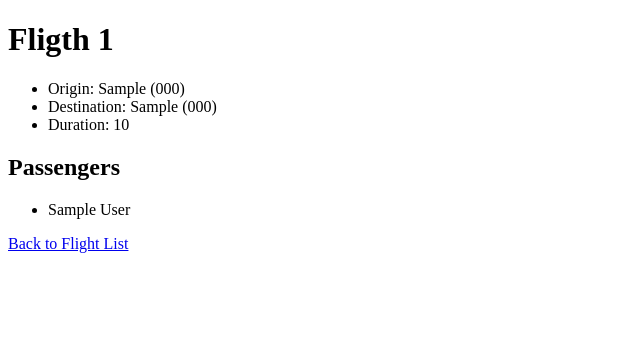
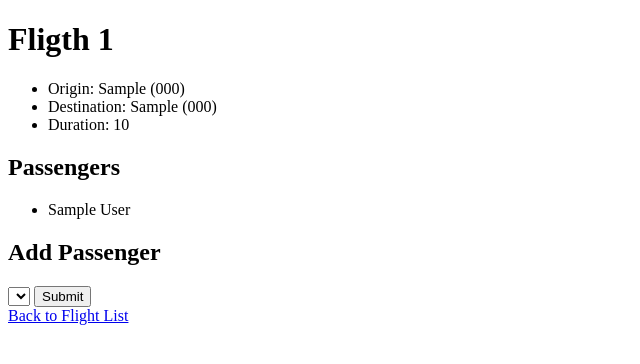
Before and after one commit to ldantas-s/cs50_web_programming_course, a Django app: page /flights/1 in a window 1280 px wide. Shown: the top 364 px of the page, without its empty margins (0-640 px from the left). Run offline with Django 3.2, Linux system fonts and the light colour scheme; tables that the repository leaves empty hold one stand-in row (values such as "Sample post"); lists and menus that the app fills with data are empty.

Commit message:
feat(airline): add a new endpoint called /book

```diff
--- a/django/airline/flights/templates/flights/flight.html
+++ b/django/airline/flights/templates/flights/flight.html
@@ -21,6 +21,17 @@
   {% endfor %}
 </ul>
 
+<h2>Add Passenger</h2>
+<form action="{% url 'airline_flights:book' flight.id %}" method="post">
+  {% csrf_token %}
+  <select name="passenger">
+    {% for passenger in non_passengers %}
+      <option value="{{ passenger.id }}">{{ passenger }}</option>
+    {% endfor %}
+  </select>
+  <input type="submit">
+</form>
+
 <a href="{% url 'airline_flights:index' %}">Back to Flight List</a>
 
 {% endblock %}
--- a/django/airline/flights/urls.py
+++ b/django/airline/flights/urls.py
@@ -5,5 +5,6 @@ from . import views
 app_name = 'airline_flights'
 urlpatterns = [
   path('', views.index, name='index'),
-  path('<int:flight_id>', views.flight, name='flight')
+  path('<int:flight_id>', views.flight, name='flight'),
+  path('<int:flight_id>/book', views.book, name='book')
 ]
--- a/django/airline/flights/views.py
+++ b/django/airline/flights/views.py
@@ -1,6 +1,8 @@
 from django.shortcuts import render
+from django.http import HttpResponseRedirect
+from django.urls import reverse
 
-from .models import Flight
+from .models import Flight, Passenger
 
 
 def index(request):
@@ -12,5 +14,15 @@ def flight(request, flight_id):
   flight = Flight.objects.get(pk=flight_id)
   return render(request, 'flights/flight.html', {
     "flight": flight,
-    "passengers": flight.passengers.all()
+    "passengers": flight.passengers.all(),
+    "non_passengers": Passenger.objects.exclude(flights=flight).all()
   })
+
+def book(request, flight_id):
+  if request.method == 'POST':
+    flight = Flight.objects.get(pk=flight_id)
+    passenger = Passenger.objects.get(pk=int(request.POST['passenger']))
+
+    passenger.flights.add(flight)
+
+    return HttpResponseRedirect(reverse('airline_flights:flight', args=[flight.id]))
```
Also changed, not shown: django/airline/flights/admin.py (+8 -3 lines).
